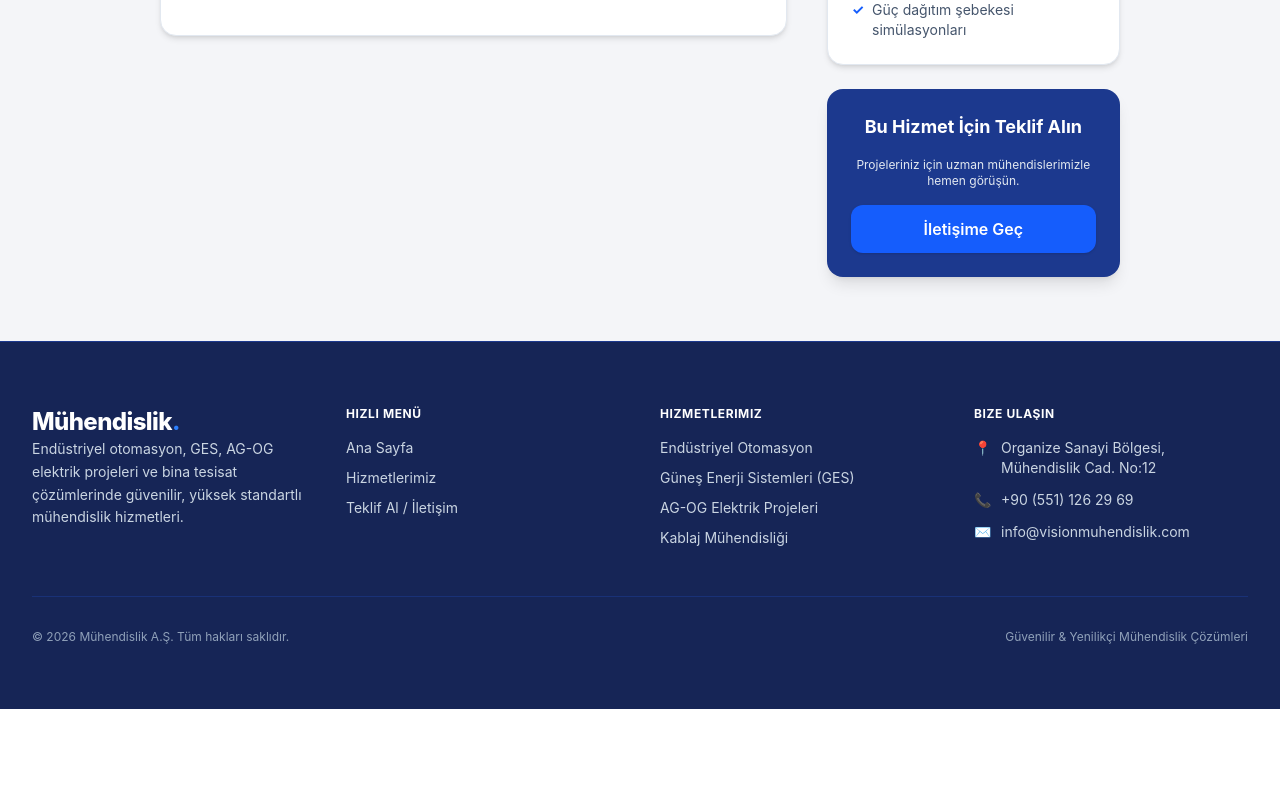
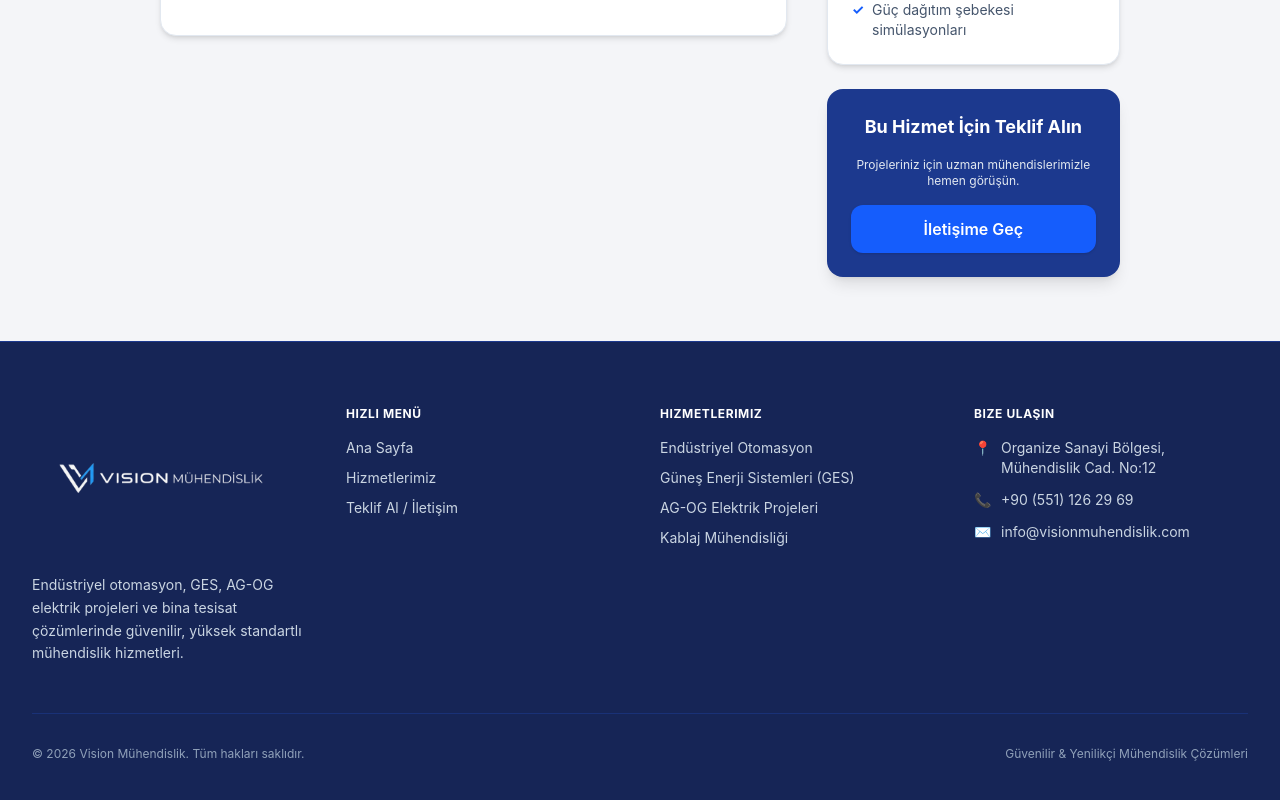
Before and after one commit to 7aslan/vision-site, a React (Vite) app: page /hizmetler/ag-og-elektrik-projeleri in a window 1280 px wide. Shown: the part 1011-1811 px from the top of the page. Before the commit the page ends 1720 px from the top, so only its background shows below. Built offline with nearby package versions, Linux system fonts and the light colour scheme.

Commit message:
add: logo in foooteer

```diff
--- a/src/components/Footer.jsx
+++ b/src/components/Footer.jsx
@@ -9,12 +9,16 @@ export default function Footer() {
       <div className="max-w-7xl mx-auto px-4 sm:px-6 lg:px-8 py-16">
         <div className="grid grid-cols-1 md:grid-cols-2 lg:grid-cols-4 gap-10">
 
-          {/* Kolon 1: Logo & Şirket Özet Bilgisi */}
-          <div className="space-y-4">
-            <span className="text-2xl font-extrabold tracking-tight text-white dark:text-blue-400">
-              Mühendislik<span className="text-blue-500">.</span>
-            </span>
-            <p className="text-sm text-slate-300 dark:text-slate-400 leading-relaxed">
+       {/* Kolon 1: Logo & Şirket Özet Bilgisi */}
+          <div className="space-y-6"> {/* Aradaki boşluğu biraz artırdık */}
+            <Link to="/" className="inline-flex items-center">
+              <img
+                src="/logo_nav.png"
+                alt="Vision Mühendislik"
+                className="h-36 w-auto object-contain" // Boyutu h-24 yaparak belirginleştirdik
+              />
+            </Link>
+            <p className="text-sm text-slate-300 dark:text-slate-400 leading-relaxed max-w-sm">
               Endüstriyel otomasyon, GES, AG-OG elektrik projeleri ve bina tesisat çözümlerinde güvenilir, yüksek standartlı mühendislik hizmetleri.
             </p>
           </div>
@@ -97,7 +101,7 @@ export default function Footer() {
 
         {/* Alt Çizgi & Telif Hakkı (Copyright) */}
         <div className="mt-12 pt-8 border-t border-blue-900/60 dark:border-slate-800 flex flex-col sm:flex-row items-center justify-between text-xs text-slate-400 dark:text-slate-500 gap-4">
-          <p>© {currentYear} Mühendislik A.Ş. Tüm hakları saklıdır.</p>
+          <p>© {currentYear} Vision Mühendislik. Tüm hakları saklıdır.</p>
           <p className="text-slate-400 dark:text-slate-500">
             Güvenilir & Yenilikçi Mühendislik Çözümleri
           </p>
```
